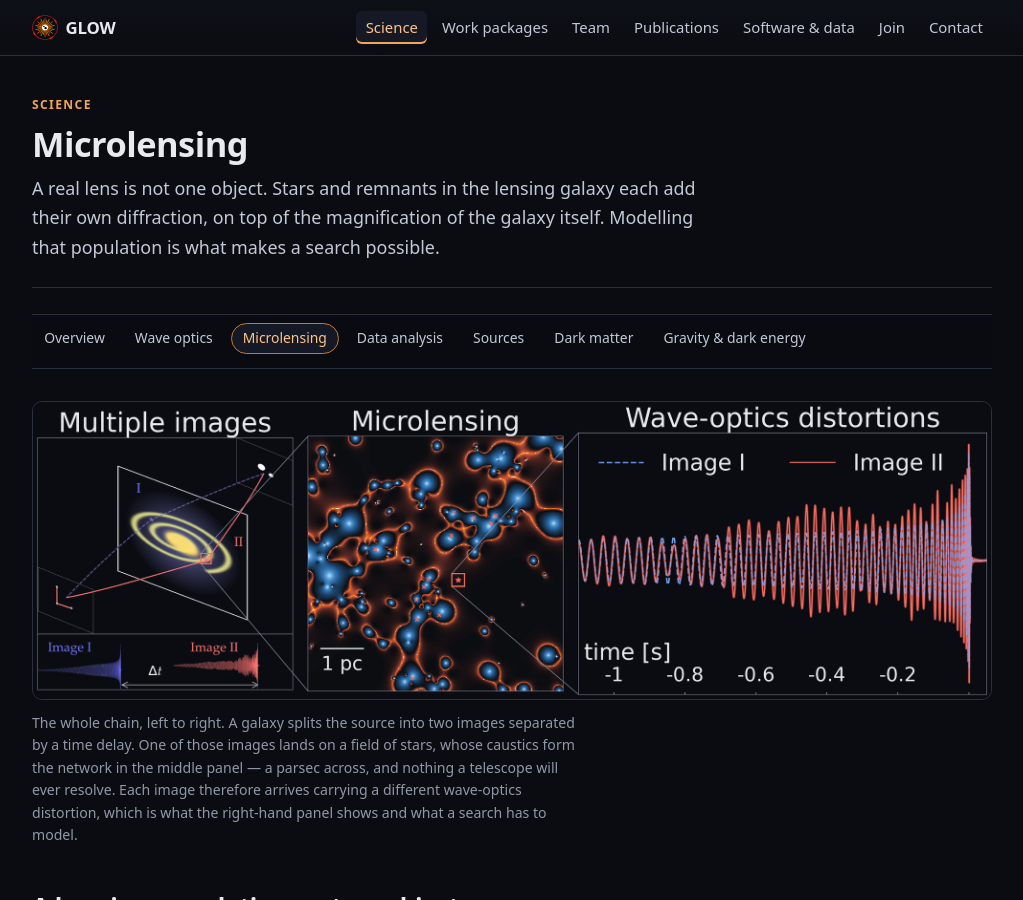
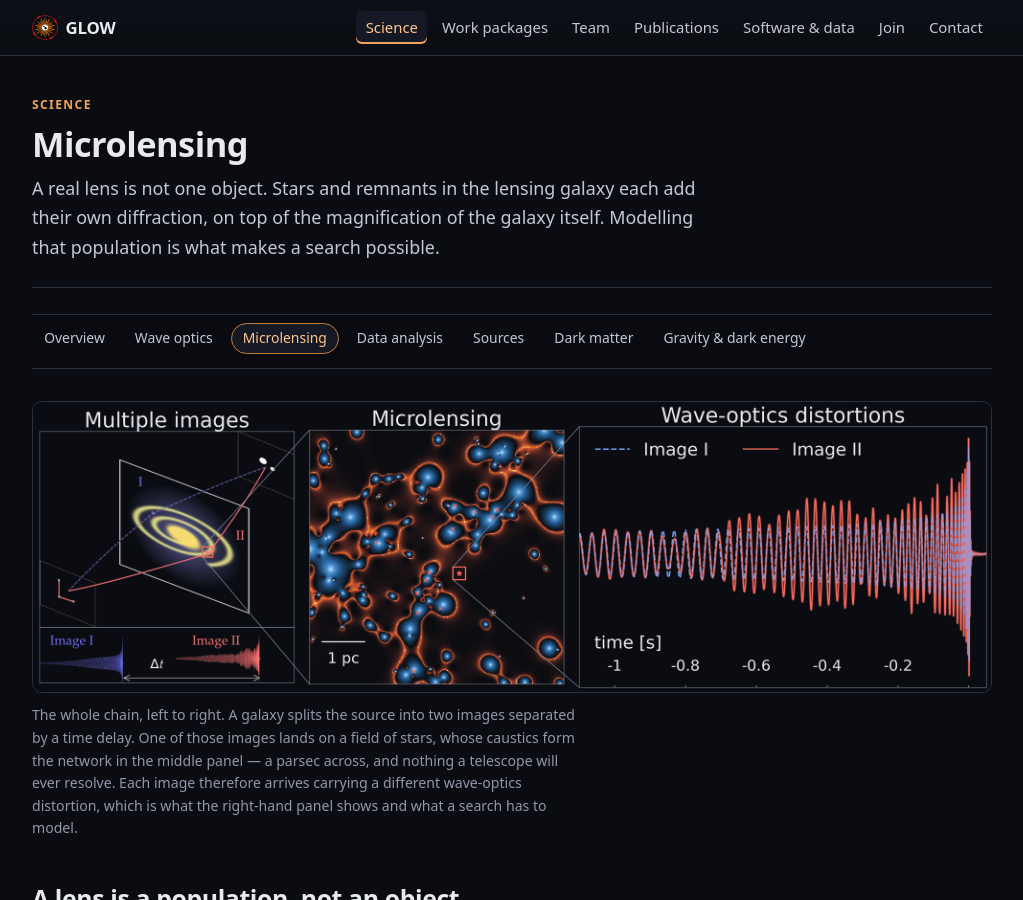
Before and after one commit to glow-astro/website, a Jekyll site: the page built from microlensing.html, in a window 1280 px wide and 900 px high. Shown: the whole window, without its empty margins (128-1151 px from the left). Built offline with Jekyll 4.4.1, drawn with Linux system fonts in a browser that asks for light colours.

Commit message:
Retake the microlensing figure at the right type size
The web variant was still rendering its panel titles at 27 px, above the site's
own 25 px section headings, because the sizes were derived from the figure
canvas rather than from the tight-cropped file that ships. Fixed upstream in
application_plots (1646c16) and retaken: titles 21 px, ticks 15 px, which is
the same band as the dark-matter and population figures rather than a size
above them. Height 621 -> 606.

The filename is reused, against the rule in SITE_CONVENTIONS 3, deliberately:
this is a corrected render of the same figure, not different content, and
nothing has been published, so the only stale cache was the local browser's.
Once this site is live a re-render like this needs a new name, because the
aspect ratio changed with it and a cached copy would render distorted.

Also exclude the prose-review document from the build. Left in the tree while
it is being edited, it was being copied into _site as a public page carrying
every word of the site in one file.

```diff
--- a/_config.yml
+++ b/_config.yml
@@ -88,3 +88,8 @@ exclude:
   - .jekyll-cache
   - tools
   - docs
+  # The prose-review document, edited in LibreOffice and left in the tree while
+  # it is being worked on. It is the whole site's text in one file: built into
+  # _site it would be a public page nobody linked but a crawler would find.
+  - "glow-site-text*.html"
+  - ".~lock*"
--- a/_data/topics.yml
+++ b/_data/topics.yml
@@ -117,14 +117,15 @@
   # parameter of a geometry the reader has not been shown yet.
   #
   # The _web_ variant, not _talk_: its type is sized off main.css rather than
-  # off a slide, so the panel titles read as headings next to the site's own.
+  # off a slide, so the panel titles read as headings next to the site's own
+  # rather than shouting over them -- 21px, the site's own h3.
   # One thing it cannot fix -- the labels inside the left panel are baked into
   # a raster diagram with no vector source, so they stay serif.
   media:
     file: microlensing-chain
     static: true
     width: 2000
-    height: 621
+    height: 606
     alt: >-
       Three panels. Left: a galaxy splits a source into two images with a time
       delay between them. Centre: a zoom into one image showing a pc-scale
```
Also changed, not shown: media/microlensing-chain.png, 1 other file.
